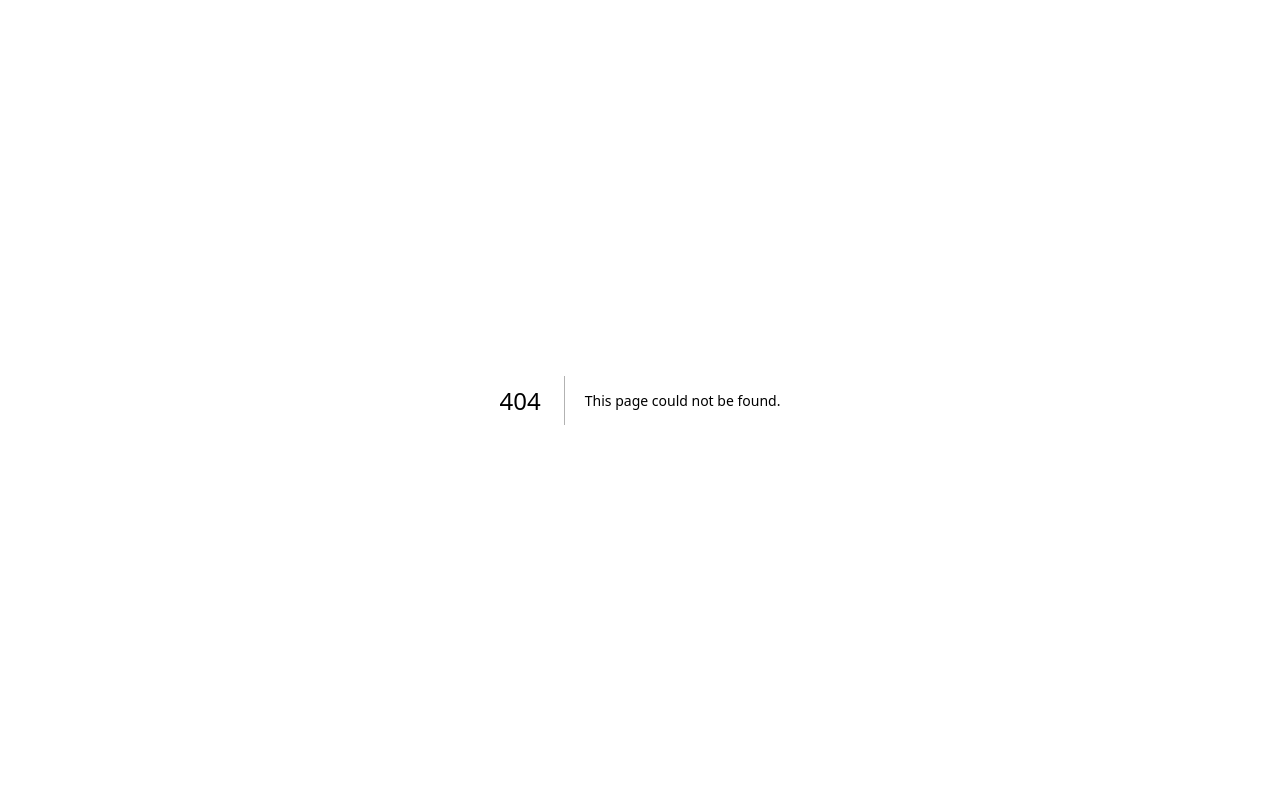
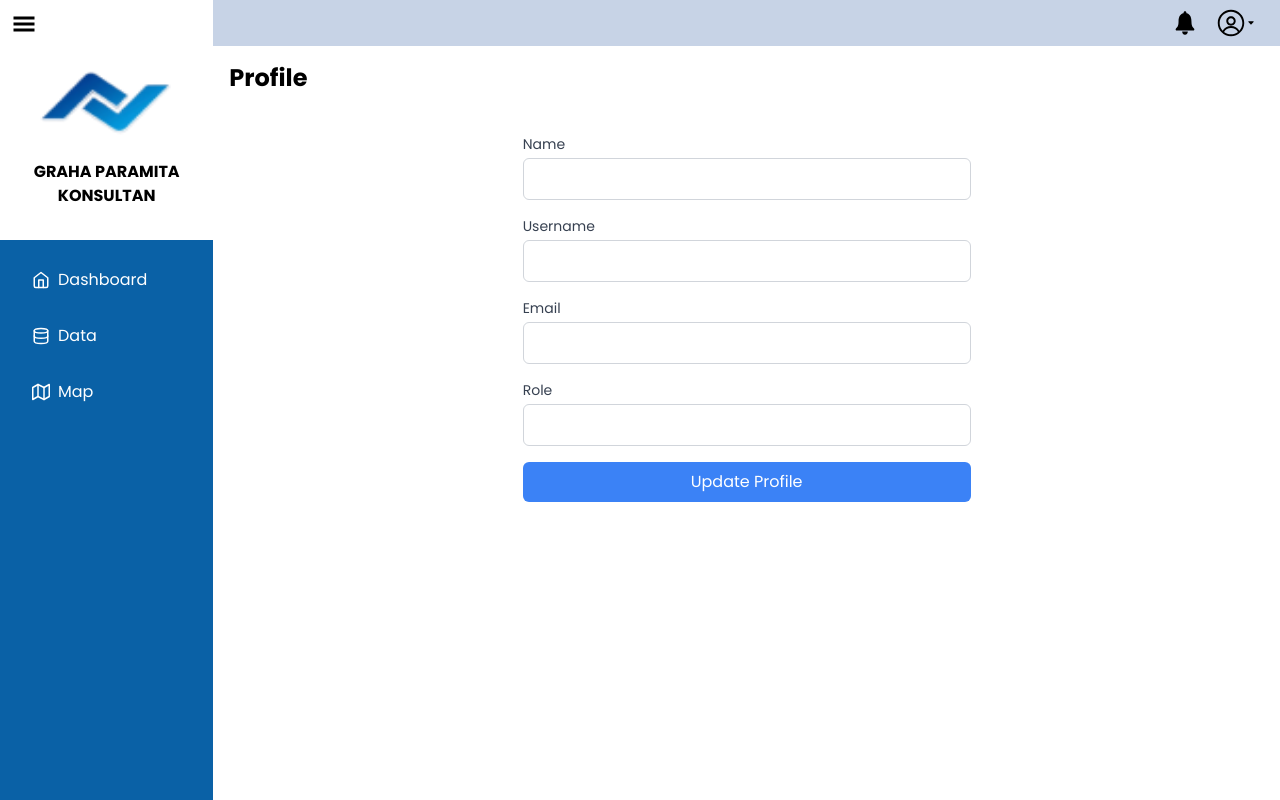
Before and after one commit to alvinwatner/appraise-map-portal, a Next.js app: page /dashboard/profile in a window 1280 px wide. Before the commit this address had no page. Built offline with nearby package versions, Linux system fonts and the light colour scheme; no server answers.

Commit message:
feat: add profile page

```diff
--- a/app/components/Header.tsx
+++ b/app/components/Header.tsx
@@ -1,20 +1,43 @@
+import { useState } from "react";
 import { RxAvatar } from "react-icons/rx";
 import { IoIosNotifications } from "react-icons/io";
 import { TiArrowSortedDown } from "react-icons/ti";
+import { useRouter } from "next/navigation";
 
-export default function Header() {
+const Header: React.FC = () => {
+  const [showDropdown, setShowDropdown] = useState(false);
+  const router = useRouter();
+
+  const handleClick = () => {
+    setShowDropdown(!showDropdown);
+  };
+
+  const handleProfileClick = () => {
+    router.push("dashboard/profile");
+  };
+
   return (
     <header className="bg-c-light-blue p-2 flex justify-between items-center">
       <div className="flex-grow">
         {/* Placeholder for other header content, if any */}
       </div>
-      <div className="flex">
+      <div className="flex relative">
         <IoIosNotifications size={30} className="mr-4" />
-        <div className="flex items-center">
-          <RxAvatar size={30}/>
+        <div onClick={handleClick} className="flex items-center cursor-pointer">
+          <RxAvatar size={30} />
           <TiArrowSortedDown size={10} className="mr-4" />
         </div>
+        {showDropdown && (
+          <div
+            onClick={handleProfileClick}
+            className="absolute right-0 top-0 mt-9 w-48 bg-white border border-gray-300 rounded-md shadow-lg p-4 cursor-pointer"
+          >
+            Profile
+          </div>
+        )}
       </div>
     </header>
   );
-}
+};
+
+export default Header;
--- /dev/null
+++ b/app/dashboard/profile/components/ProfileForm.tsx
@@ -0,0 +1,162 @@
+"use client";
+
+import { supabase } from "@/app/lib/supabaseClient";
+import { useEffect, useState } from "react";
+
+const ProfileForm: React.FC = () => {
+  const [profile, setProfile] = useState({
+    name: "",
+    username: "",
+    password: "",
+    email: "",
+    RoleId: "",
+  });
+  const [successMessage, setSuccessMessage] = useState<string | null>(null);
+  const [loading, setLoading] = useState(false);
+
+  useEffect(() => {
+    const fetchProfile = async () => {
+      const {
+        data: { user },
+        error,
+      } = await supabase.auth.getUser();
+      if (error) {
+        console.error("Error fetching user:", error);
+        return;
+      }
+      if (user) {
+        const { data, error } = await supabase
+          .from("users")
+          .select("*")
+          .eq("auth_id", user.id)
+          .single();
+
+        if (data) {
+          setProfile({
+            name: data.name,
+            username: data.username,
+            password: "",
+            email: data.email,
+            RoleId: data.RoleId,
+          });
+        }
+
+        if (error) {
+          console.error("Error fetching profile:", error);
+        }
+      }
+    };
+
+    fetchProfile();
+  }, []);
+
+  const handleChange = (e: React.ChangeEvent<HTMLInputElement>) => {
+    setProfile({ ...profile, [e.target.name]: e.target.value });
+  };
+
+  const handleSubmit = async (e: React.FormEvent) => {
+    e.preventDefault();
+    setLoading(true);
+    const {
+      data: { user },
+      error: userError,
+    } = await supabase.auth.getUser();
+    if (userError) {
+      console.error("Error fetching user:", userError);
+      setLoading(false);
+      return;
+    }
+    if (user) {
+      const { data, error } = await supabase
+        .from("users")
+        .update({
+          name: profile.name,
+          username: profile.username,
+          email: profile.email,
+          RoleId: profile.RoleId,
+          updatedAt: new Date(),
+        })
+        .eq("auth_id", user.id);
+
+      if (error) {
+        console.error("Error updating profile:", error);
+      } else {
+        setSuccessMessage("Profile updated successfully");
+        setTimeout(() => setSuccessMessage(null), 3000);
+        console.log("Profile updated successfully:", data);
+      }
+      setLoading(false);
+    }
+  };
+
+  return (
+    <div className="w-full max-w-md mx-auto mt-10">
+      {successMessage && (
+        <div className="mb-4 p-4 text-green-700 bg-green-100 rounded-md">
+          {successMessage}
+        </div>
+      )}
+      <form className="space-y-4" onSubmit={handleSubmit}>
+        <div>
+          <label className="block text-sm font-medium text-gray-700">
+            Name
+          </label>
+          <input
+            type="text"
+            name="name"
+            value={profile.name}
+            onChange={handleChange}
+            className="mt-1 block w-full p-2 border border-gray-300 rounded-md"
+          />
+        </div>
+        <div>
+          <label className="block text-sm font-medium text-gray-700">
+            Username
+          </label>
+          <input
+            type="text"
+            name="username"
+            value={profile.username}
+            onChange={handleChange}
+            className="mt-1 block w-full p-2 border border-gray-300 rounded-md"
+          />
+        </div>
+        <div>
+          <label className="block text-sm font-medium text-gray-700">
+            Email
+          </label>
+          <input
+            type="email"
+            name="email"
+            value={profile.email}
+            onChange={handleChange}
+            className="mt-1 block w-full p-2 border border-gray-300 rounded-md"
+          />
+        </div>
+        <div>
+          <label className="block text-sm font-medium text-gray-700">
+            Role
+          </label>
+          <input
+            type="text"
+            name="RoleId"
+            value={profile.RoleId}
+            onChange={handleChange}
+            className="mt-1 block w-full p-2 border border-gray-300 rounded-md"
+          />
+        </div>
+        <button
+          type="submit"
+          className={`w-full p-2 bg-blue-500 text-white rounded-md ${
+            loading ? "opacity-50 cursor-not-allowed" : ""
+          }`}
+          disabled={loading}
+        >
+          {loading ? "Updating..." : "Update Profile"}
+        </button>
+      </form>
+    </div>
+  );
+};
+
+export default ProfileForm;
--- /dev/null
+++ b/app/dashboard/profile/page.tsx
@@ -0,0 +1,14 @@
+"use client";
+
+import ProfileForm from "./components/ProfileForm";
+
+const ProfilePage: React.FC = () => {
+  return (
+    <div className="container mx-auto p-4">
+      <h1 className="text-2xl font-bold mb-4">Profile</h1>
+      <ProfileForm />
+    </div>
+  );
+};
+
+export default ProfilePage;
--- a/app/login/page.tsx
+++ b/app/login/page.tsx
@@ -29,9 +29,55 @@ const LoginPage: React.FC = () => {
 
     fetchSession();
 
-    const authListener = supabase.auth.onAuthStateChange((_event, session) => {
-      setSession(session);
-    });
+    const authListener = supabase.auth.onAuthStateChange(
+      async (_event, session) => {
+        setSession(session);
+
+        if (session) {
+          const user = session.user;
+          // Check if user exists
+          const { data: existingUser, error } = await supabase
+            .from("users")
+            .select("*")
+            .eq("auth_id", user.id)
+            .single();
+
+          if (error && error.code === "PGRST116") {
+            // If user doesn't exist, create one
+            const { error: insertError } = await supabase.from("users").insert({
+              auth_id: user.id,
+              email: user.email,
+              username: user.user_metadata.username || "",
+              password: "",
+              lastLogin: new Date(),
+              isActive: true,
+              createdAt: new Date(),
+              updatedAt: new Date(),
+              name: user.user_metadata.name || "",
+            });
+
+            if (insertError) {
+              console.error("Error creating user:", insertError);
+            }
+          } else if (error) {
+            console.error("Error fetching user:", error);
+          } else {
+            // Update last login and other details
+            const { error: updateError } = await supabase
+              .from("users")
+              .update({
+                lastLogin: new Date(),
+                updatedAt: new Date(),
+              })
+              .eq("auth_id", user.id);
+
+            if (updateError) {
+              console.error("Error updating user:", updateError);
+            }
+          }
+        }
+      }
+    );
 
     return () => authListener.data.subscription.unsubscribe();
   }, []);
--- /dev/null
+++ b/app/types/database.ts
@@ -0,0 +1,43 @@
+export type Json =
+  | string
+  | number
+  | boolean
+  | null
+  | { [key: string]: Json }
+  | Json[];
+
+export interface Database {
+  public: {
+    Tables: {
+      profiles: {
+        Row: {
+          id: string;
+          created_at: string | null;
+          name: string | null;
+          username: string | null;
+          email: string | null;
+          role: string | null;
+        };
+        Insert: {
+          id: string;
+          created_at?: string | null;
+          name?: string | null;
+          username?: string | null;
+          email?: string | null;
+          role?: string | null;
+        };
+        Update: {
+          id?: string;
+          created_at?: string | null;
+          name?: string | null;
+          username?: string | null;
+          email?: string | null;
+          role?: string | null;
+        };
+      };
+    };
+    Views: {};
+    Functions: {};
+    Enums: {};
+  };
+}
--- a/package.json
+++ b/package.json
@@ -12,6 +12,7 @@
     "@googlemaps/js-api-loader": "^1.16.2",
     "@react-google-maps/api": "^2.19.3",
     "@shadcn/ui": "^0.0.4",
+    "@supabase/auth-helpers-nextjs": "^0.10.0",
     "@supabase/auth-helpers-react": "^0.5.0",
     "@supabase/auth-ui-react": "^0.4.7",
     "@supabase/auth-ui-shared": "^0.1.8",
```
Also changed, not shown: 1 other file (tests, documents, lock files or other folders).
